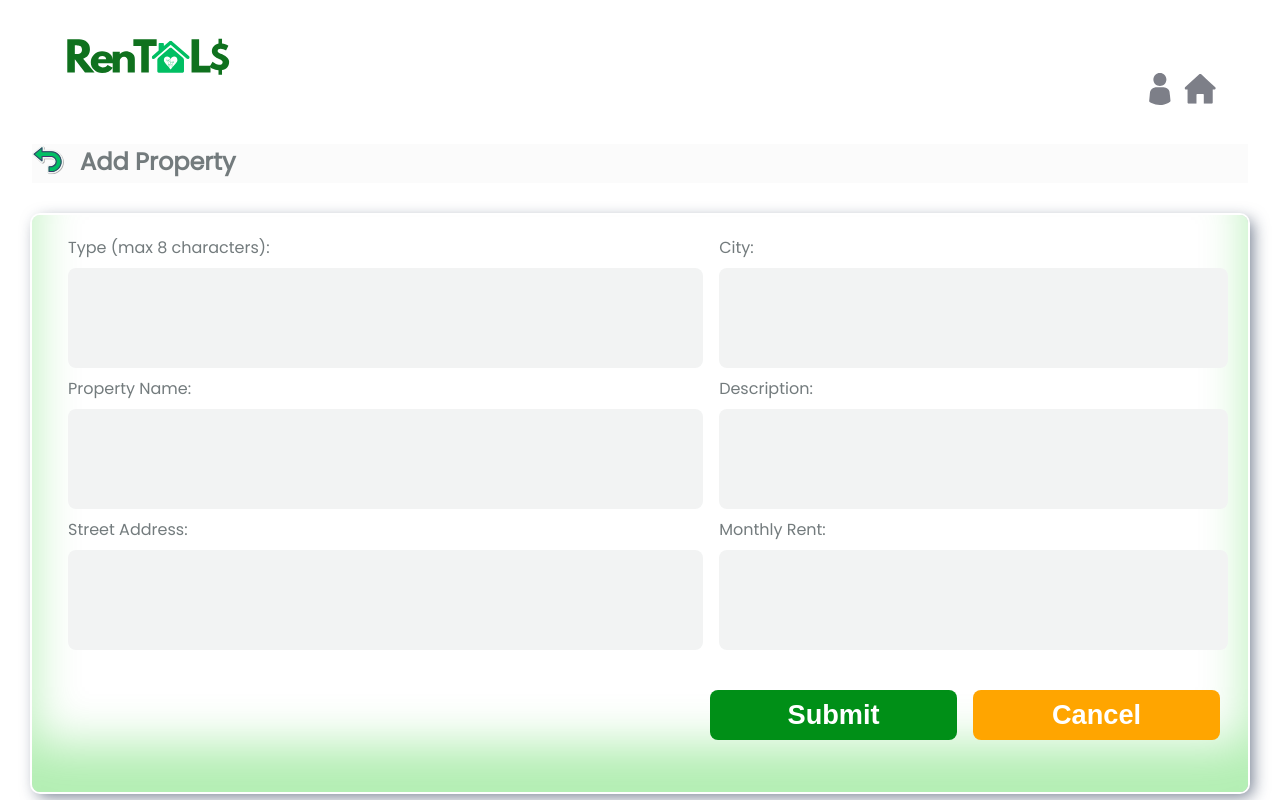
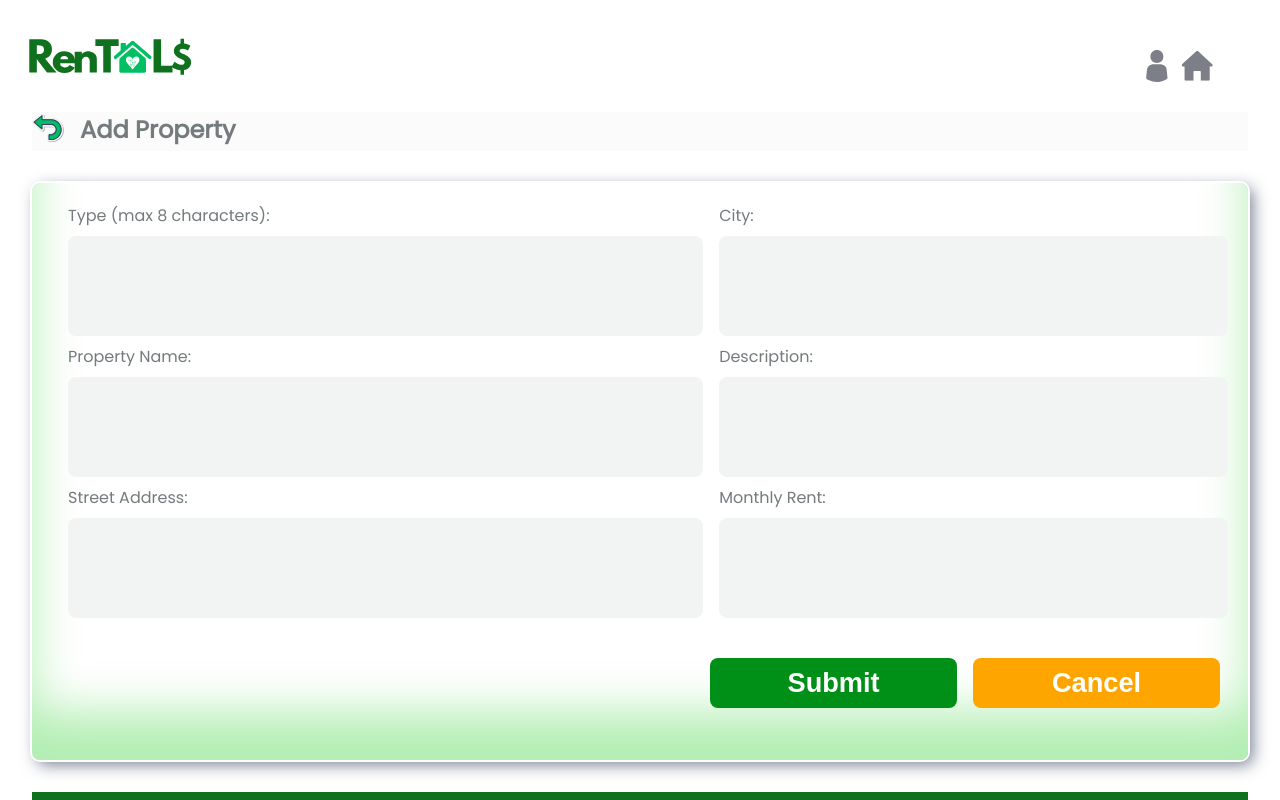
Before and after one commit to Elizabeth-Sorescu/elizabeth-sorescu-rentals-capstone, a React (Create React App) app in the folder elizabeth-sorescu-rentals-client/: page /landlords/1 in a window 1280 px wide. Shown: the top 800 px of the page. Built offline with nearby package versions, Linux system fonts and the light colour scheme; no server answers.

Commit message:
fix style of header and profile

```diff
--- a/elizabeth-sorescu-rentals-client/src/components/Header/Header.scss
+++ b/elizabeth-sorescu-rentals-client/src/components/Header/Header.scss
@@ -10,24 +10,21 @@
 .header-nav {
   height: 7rem;
   width: 100%;
-  display: flex;
-  justify-content: space-between;
-  align-items: end;
-  margin-bottom: 2rem;
-  padding: 0rem 2rem;
   &__logo {
     height: 3.5rem;
     display: flex;
     cursor: pointer;
     position: absolute;
     top: 3.5%;
+    left: 2%;
   }
 
   &__menu {
     float: right;
-    margin-right: 0rem;
+    margin-right: 2.188rem;
     margin-top: 3.125rem;
     display: flex;
+
     &--pic {
       cursor: pointer;
       margin-left: 0.5rem;
--- a/elizabeth-sorescu-rentals-client/src/components/ProfileInfo/ProfileInfo.scss
+++ b/elizabeth-sorescu-rentals-client/src/components/ProfileInfo/ProfileInfo.scss
@@ -24,11 +24,11 @@
     background-color: $color-white;
     border-radius: 1%;
     width: 100%;
-    height: 100%;
+    height: 96vh;
 
     @include tablet {
       width: 100%;
-      height: 100%;
+      height: 98vh;
     }
   }
 
```
